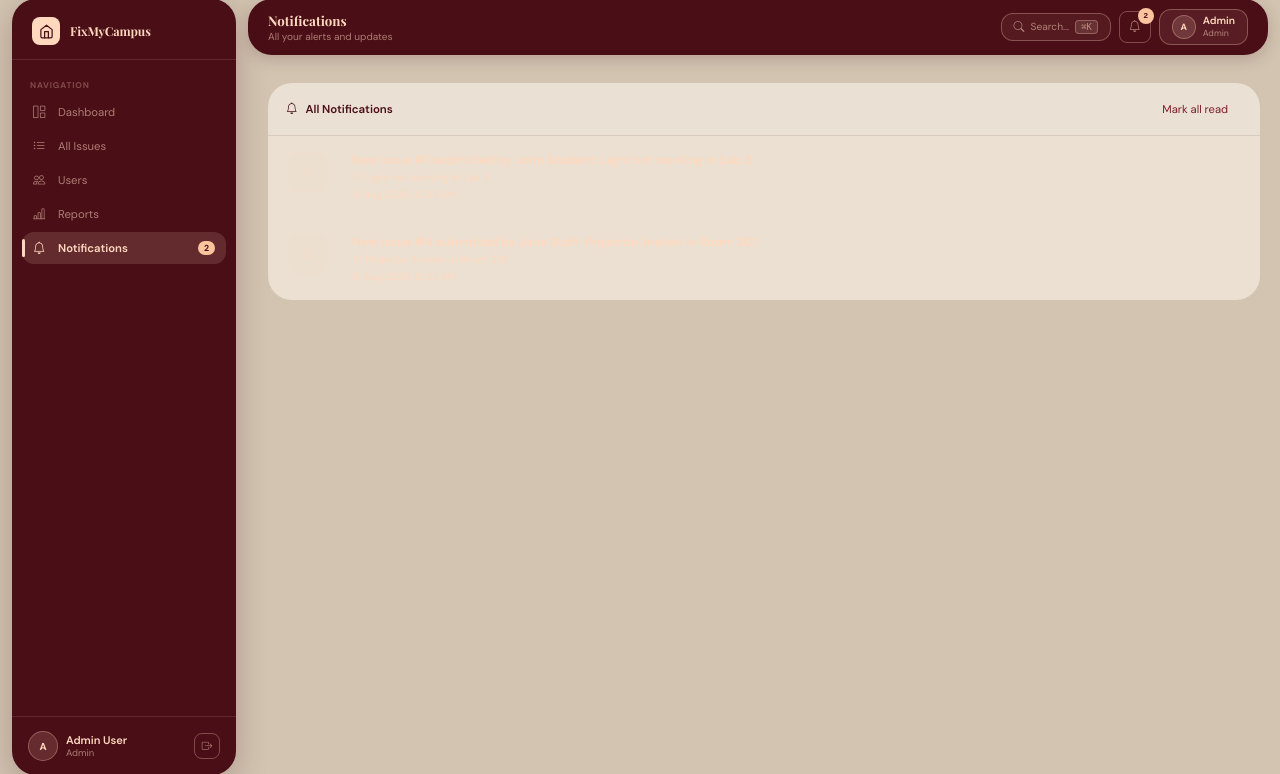
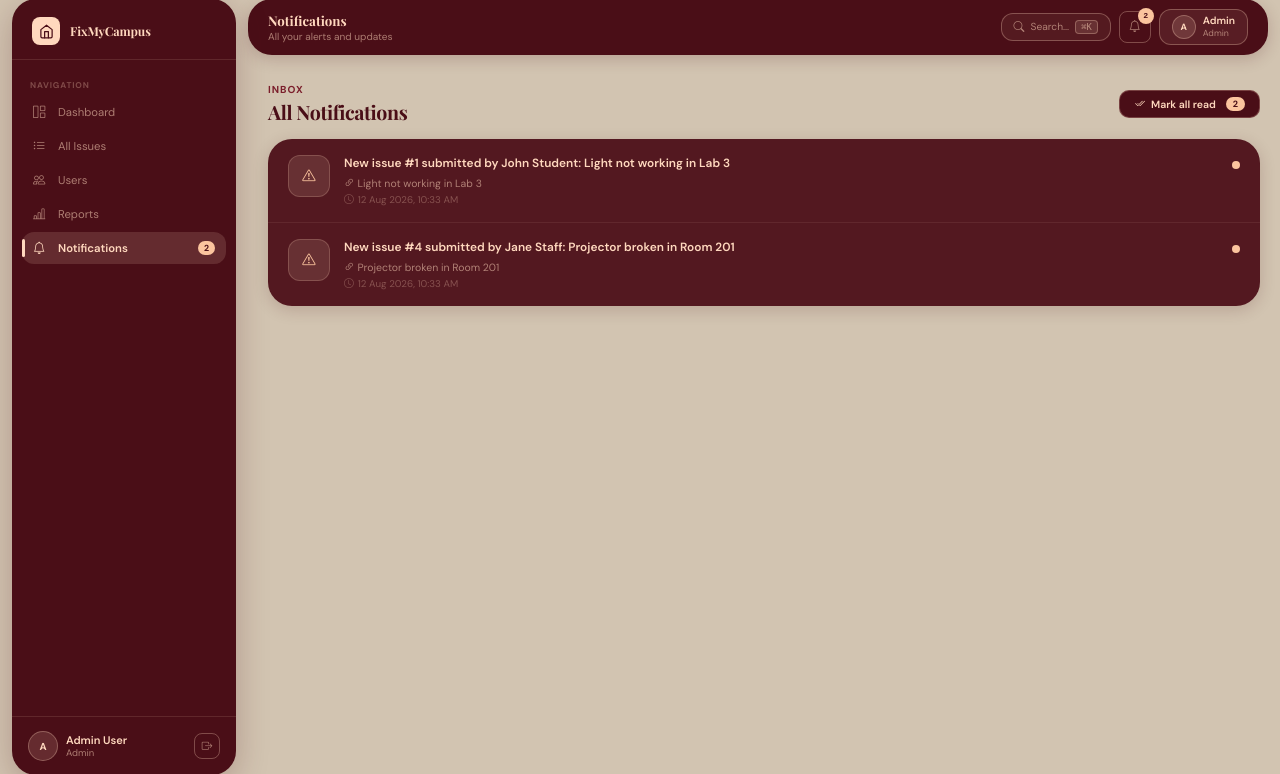
Before and after one commit to krishashetdz/Campus-issue-Tracker, a PHP site: page /fixmycampus/reporter/notifications.php in a window 1280 px wide. Shown: the part 13-787 px from the top of the page. Run offline with PHP 8.4, Linux system fonts and the light colour scheme; a user stored in the database is signed in; data comes from the database, SQL or seed files in the repository.

Commit message:
Fix notification page text contrast and container styling

```diff
--- a/assets/css/style.css
+++ b/assets/css/style.css
@@ -247,3 +247,38 @@ select.form-control option{background:var(--cream2);color:var(--burg)}
   .stat-grid{grid-template-columns:1fr 1fr}
   .search-trigger span:not(kbd){display:none}
 }
+
+/* ── NOTIFICATION PAGE ── */
+.notif-page-item{
+  display:flex;align-items:flex-start;gap:14px;
+  padding:16px 20px;
+  border-bottom:1px solid rgba(255,216,190,.08);
+  text-decoration:none;
+  transition:background .15s;
+  position:relative;
+}
+.notif-page-item:last-child{border-bottom:none}
+.notif-page-item:hover{background:rgba(255,216,190,.06)}
+.notif-page-item.unread{background:rgba(255,216,190,.05)}
+.notif-page-icon{
+  width:42px;height:42px;flex-shrink:0;
+  border-radius:12px;
+  background:rgba(255,216,190,.12);
+  border:1px solid rgba(255,216,190,.2);
+  display:flex;align-items:center;justify-content:center;
+  font-size:.95rem;color:var(--peach2);
+}
+.notif-page-msg{font-size:.85rem;line-height:1.5;color:var(--peach);font-weight:400}
+.notif-page-item.unread .notif-page-msg{font-weight:600;color:var(--peach)}
+.notif-page-link{font-size:.75rem;color:var(--peach-dim);margin-top:4px;display:block}
+.notif-page-time{font-size:.7rem;color:var(--peach-dimmer);margin-top:3px}
+.notif-unread-dot{width:8px;height:8px;background:var(--peach2);border-radius:50%;flex-shrink:0;margin-top:6px}
+.notif-mark-btn{
+  display:inline-flex;align-items:center;gap:6px;
+  padding:6px 14px;border-radius:10px;
+  background:rgba(255,216,190,.12);
+  border:1px solid var(--peach-dimmer);
+  color:var(--peach);font-size:.75rem;font-weight:600;
+  text-decoration:none;transition:all .18s;
+}
+.notif-mark-btn:hover{background:rgba(255,216,190,.22);color:var(--peach);border-color:var(--peach-dim)}
--- a/reporter/notifications.php
+++ b/reporter/notifications.php
@@ -4,38 +4,22 @@ require_once '../includes/auth_check.php';
 require_once '../config/db.php';
 require_once '../includes/notification_helper.php';
 requireLogin();
-$u = currentUser();
-
-// Handle mark all read
-if (isset($_GET['mark_all'])) {
-    markAllRead($pdo, $u['id']);
-    header('Location: notifications.php');
-    exit();
+$u=currentUser();
+if(isset($_GET['mark_all'])){markAllRead($pdo,$u['id']);header('Location: notifications.php');exit();}
+if(isset($_GET['read'])){
+  $nid=intval($_GET['read']);
+  $pdo->prepare("UPDATE notifications SET is_read=1 WHERE notification_id=? AND user_id=?")->execute([$nid,$u['id']]);
+  $n=$pdo->prepare("SELECT issue_id FROM notifications WHERE notification_id=?");$n->execute([$nid]);$row=$n->fetch();
+  $role_path=$u['role']==='admin'?'../admin':($u['role']==='maintenance'?'../maintenance':'.');
+  if($row&&$row['issue_id']){header("Location: {$role_path}/view_issue.php?id={$row['issue_id']}");}
+  else{header('Location: notifications.php');}
+  exit();
 }
-// Handle single read + redirect
-if (isset($_GET['read'])) {
-    $nid = intval($_GET['read']);
-    $pdo->prepare("UPDATE notifications SET is_read=1 WHERE notification_id=? AND user_id=?")->execute([$nid, $u['id']]);
-    $n = $pdo->prepare("SELECT issue_id FROM notifications WHERE notification_id=?");
-    $n->execute([$nid]);
-    $row = $n->fetch();
-    $role_path = $u['role']==='admin' ? '../admin' : ($u['role']==='maintenance' ? '../maintenance' : '.');
-    if ($row && $row['issue_id']) {
-        header("Location: {$role_path}/view_issue.php?id={$row['issue_id']}");
-    } else {
-        header("Location: notifications.php");
-    }
-    exit();
-}
-
-$allNotifs = $pdo->prepare("SELECT n.*, i.title as issue_title FROM notifications n LEFT JOIN issues i ON n.issue_id=i.issue_id WHERE n.user_id=? ORDER BY n.created_at DESC");
-$allNotifs->execute([$u['id']]);
-$allNotifs = $allNotifs->fetchAll();
-
-$pageTitle = 'Notifications';
-$pageSubtitle = 'All your alerts and updates';
-?>
-<!DOCTYPE html>
+$allNotifs=$pdo->prepare("SELECT n.*,i.title as issue_title FROM notifications n LEFT JOIN issues i ON n.issue_id=i.issue_id WHERE n.user_id=? ORDER BY n.created_at DESC");
+$allNotifs->execute([$u['id']]);$allNotifs=$allNotifs->fetchAll();
+$unreadCount=array_reduce($allNotifs,fn($c,$n)=>$c+($n['is_read']?0:1),0);
+$pageTitle='Notifications';$pageSubtitle='All your alerts and updates';
+?><!DOCTYPE html>
 <html lang="en">
 <head>
 <meta charset="UTF-8"><meta name="viewport" content="width=device-width,initial-scale=1.0">
@@ -45,42 +29,55 @@ $pageSubtitle = 'All your alerts and updates';
 </head>
 <body>
 <div class="app-wrapper">
-  <?php include '../includes/sidebar.php'; ?>
+  <?php include '../includes/sidebar.php';?>
   <div class="main-content">
-    <?php include '../includes/topbar.php'; ?>
+    <?php include '../includes/topbar.php';?>
     <div class="page-content">
-      <div class="panel">
-        <div class="panel-header">
-          <span><i class="bi bi-bell me-2"></i>All Notifications</span>
-          <a href="?mark_all=1" class="btn-glow" style="padding:6px 14px;font-size:0.8rem;text-decoration:none;border-radius:8px;">Mark all read</a>
+
+      <!-- Header strip -->
+      <div style="display:flex;align-items:center;justify-content:space-between;margin-bottom:14px;">
+        <div>
+          <div style="font-size:.72rem;font-weight:700;letter-spacing:.1em;text-transform:uppercase;color:var(--burg2);margin-bottom:3px;">Inbox</div>
+          <h2 style="font-family:'Playfair Display',serif;font-size:1.4rem;font-weight:700;color:var(--burg);letter-spacing:-.02em;">All Notifications</h2>
         </div>
-        <?php if(empty($allNotifs)): ?>
-          <div class="empty-state"><i class="bi bi-bell-slash"></i><h5>No notifications</h5><p>You're all caught up!</p></div>
-        <?php else: ?>
-          <?php foreach($allNotifs as $n):
-            $iconMap = ['info'=>'bi-info-circle','success'=>'bi-check-circle','warning'=>'bi-bell','danger'=>'bi-exclamation-circle'];
-            $icon = $iconMap[$n['notif_type']] ?? 'bi-bell';
+        <?php if($unreadCount>0):?>
+          <a href="?mark_all=1" class="notif-mark-btn" style="background:var(--burg);color:var(--peach);border:1px solid rgba(255,216,190,.25);">
+            <i class="bi bi-check2-all"></i> Mark all read
+            <span style="background:var(--peach2);color:var(--burg);border-radius:10px;padding:1px 7px;font-size:.65rem;font-weight:700;margin-left:4px;"><?=$unreadCount?></span>
+          </a>
+        <?php endif;?>
+      </div>
+
+      <!-- Notification list panel -->
+      <div class="panel-burg" style="border-radius:24px;overflow:hidden;">
+        <?php if(empty($allNotifs)):?>
+          <div style="text-align:center;padding:56px 20px;">
+            <i class="bi bi-bell-slash" style="font-size:2.2rem;color:var(--peach-dimmer);display:block;margin-bottom:14px;"></i>
+            <div style="font-size:.95rem;font-weight:600;color:var(--peach);margin-bottom:6px;">You're all caught up!</div>
+            <div style="font-size:.8rem;color:var(--peach-dim);">No notifications yet. We'll let you know when something happens.</div>
+          </div>
+        <?php else:?>
+          <?php
+          $iconMap=['info'=>'bi-info-circle','success'=>'bi-check-circle','warning'=>'bi-exclamation-triangle','danger'=>'bi-exclamation-circle'];
+          foreach($allNotifs as $n):
+            $icon=$iconMap[$n['notif_type']]??'bi-bell';
           ?>
-          <a href="?read=<?= $n['notification_id'] ?>" class="notif-item <?= $n['is_read']?'':'unread' ?>" style="border-radius:0;display:flex;padding:16px 20px;border-bottom:1px solid rgba(255,255,255,0.04);">
-            <div class="notif-icon <?= htmlspecialchars($n['notif_type']) ?>" style="width:40px;height:40px;border-radius:10px;">
-              <i class="bi <?= $icon ?>"></i>
+          <a href="?read=<?=$n['notification_id']?>" class="notif-page-item<?=$n['is_read']?'':' unread'?>">
+            <div class="notif-page-icon"><i class="bi <?=$icon?>"></i></div>
+            <div style="flex:1;min-width:0;">
+              <div class="notif-page-msg"><?=htmlspecialchars($n['message'])?></div>
+              <?php if($n['issue_title']):?>
+                <span class="notif-page-link"><i class="bi bi-link-45deg" style="margin-right:3px;"></i><?=htmlspecialchars($n['issue_title'])?></span>
+              <?php endif;?>
+              <div class="notif-page-time"><i class="bi bi-clock" style="margin-right:4px;"></i><?=date('d M Y, h:i A',strtotime($n['created_at']))?></div>
             </div>
-            <div style="flex:1;margin-left:14px;">
-              <div style="font-size:0.88rem;font-weight:<?= $n['is_read']?'400':'600' ?>;color:<?= $n['is_read']?'var(--text-muted)':'var(--text-primary)' ?>;"><?= htmlspecialchars($n['message']) ?></div>
-              <?php if($n['issue_title']): ?>
-                <div style="font-size:0.75rem;color:var(--text-primary);margin-top:3px;"><i class="bi bi-link-45deg"></i> <?= htmlspecialchars($n['issue_title']) ?></div>
-              <?php endif; ?>
-              <div style="font-size:0.73rem;color:var(--text-muted);margin-top:4px;"><?= date('d M Y, h:i A', strtotime($n['created_at'])) ?></div>
-            </div>
-            <?php if(!$n['is_read']): ?>
-              <div style="width:8px;height:8px;background:var(--primary);border-radius:50%;flex-shrink:0;margin-top:6px;"></div>
-            <?php endif; ?>
+            <?php if(!$n['is_read']):?><div class="notif-unread-dot"></div><?php endif;?>
           </a>
-          <?php endforeach; ?>
-        <?php endif; ?>
+          <?php endforeach;?>
+        <?php endif;?>
       </div>
+
     </div>
   </div>
 </div>
-</body>
-</html>
+</body></html>
```
Also changed, not shown: admin/notifications.php (+61 -35 lines), maintenance/notifications.php (+60 -33 lines).
